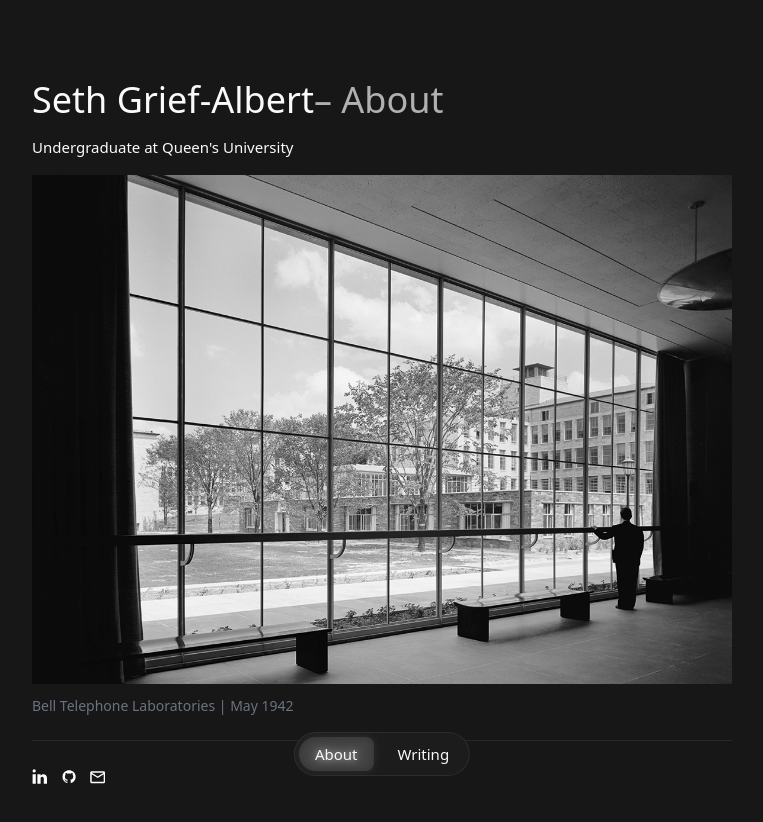
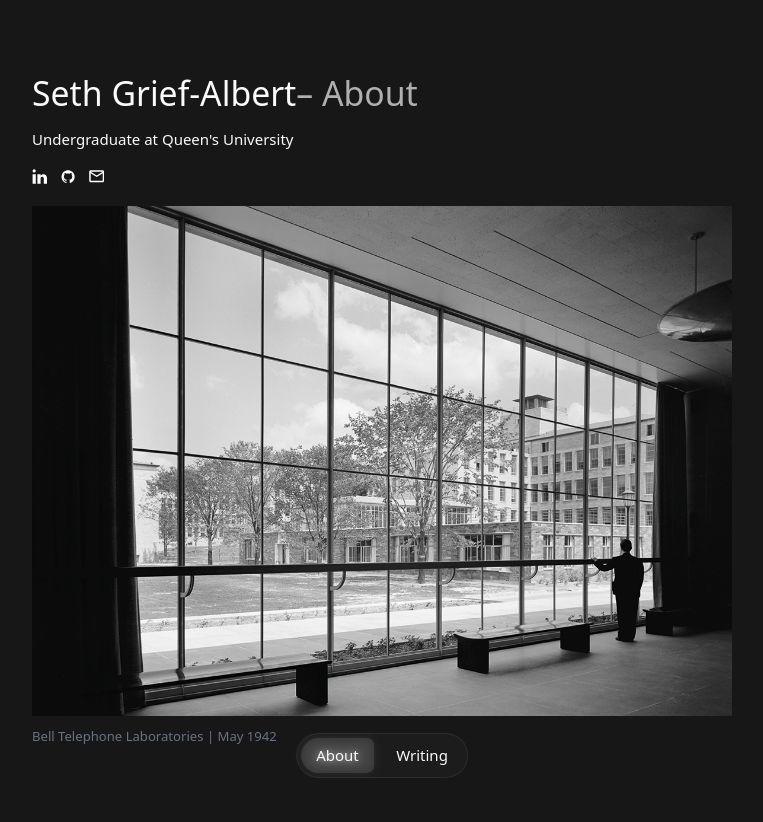
Before and after one commit to SethGA/seth, a Next.js app: page / in a window 1280 px wide. Shown: the top 822 px of the page, without its empty margins (258-1021 px from the left). After the commit the page ends 800 px from the top, so only its background shows below. Built offline with nearby package versions, Linux system fonts and the light colour scheme.

Commit message:
Add polishing changes

```diff
--- a/app/globals.css
+++ b/app/globals.css
@@ -34,9 +34,12 @@
   color: #fafafa;
 }
 
-body {
+html, body {
   @apply !font-light;
   font-size: 15px;
+  height: 100%;
+  overflow-y: auto;
+  overflow-x: hidden;
 }
 
 pre code {
--- a/app/layout.tsx
+++ b/app/layout.tsx
@@ -6,9 +6,24 @@ import Navbar from '../components/molecules/Navbar';
 import './globals.css';
 
 export const metadata: Metadata = {
-  metadataBase: new URL('https://www.marcelochaman.ca'),
+  metadataBase: new URL('https://www.sethgriefalbert.com'),
   title: 'Seth Grief-Albert - About',
   description: '...',
+  openGraph: {
+    title: 'Seth Grief-Albert - About',
+    description: '...',
+    url: 'https://www.sethgriefalbert.com',
+    siteName: 'Seth Grief-Albert',
+    images: [
+      {
+        url: 'https://github.com/SethGA/seth/blob/main/public/bell.png',
+        width: 1200,
+        height: 630,
+      },
+    ],
+    locale: 'en_US',
+    type: 'website',
+  },
 };
 
 export default function RootLayout({
@@ -18,7 +33,7 @@ export default function RootLayout({
 }) {
   return (
     <html lang="en">
-      <body className="no-scrollbar flex h-dvh flex-col xl:overflow-hidden">
+      <body className="no-scrollbar min-h-screen flex flex-col overflow-y-auto">
         {children}
         <Navbar />
         <Analytics />
--- a/app/page.tsx
+++ b/app/page.tsx
@@ -13,15 +13,14 @@ const PostPage = (props) => {
         <p className="w-full max-w-[700px] font-light">
           Undergraduate at Queen's University
         </p>
+        <IconBar className="!mb-1" />
         <figure className="w-full max-w-[700px]">
           <img src="/bell.png" className="w-full" />
           <figcaption className="text-sm text-gray-500 mt-3">
             Bell Telephone Laboratories | May 1942
           </figcaption>
           <div className="p-2"></div>
-          <hr className="my-2 w-full border-u-300/10" />
         </figure>
-        <IconBar className="!mb-2" />
       </div>
     </div>
   );
--- a/app/writing/[slug]/page.tsx
+++ b/app/writing/[slug]/page.tsx
@@ -39,7 +39,7 @@ export async function generateMetadata(
   } = matterResult.data;
 
   return {
-    metadataBase: new URL('https://www.marcelochaman.ca'),
+    metadataBase: new URL('https://www.sethgriefalbert.com'),
     title: `${title} | Seth Grief-Albert - Writing`,
     description: subtitle,
     openGraph: {
--- a/app/writing/page.tsx
+++ b/app/writing/page.tsx
@@ -10,7 +10,7 @@ export async function generateMetadata(
   parent: ResolvingMetadata,
 ): Promise<Metadata> {
   return {
-    metadataBase: new URL('https://www.marcelochaman.ca'),
+    metadataBase: new URL('https://www.sethgriefalbert.com'),
     title: 'Seth Grief-Albert - Writing',
     description: '...',
   };
--- a/components/molecules/IconBar.tsx
+++ b/components/molecules/IconBar.tsx
@@ -35,7 +35,7 @@ const IconBar = ({ className }: { className?: string }) => {
           />
         </svg>
       </a>
-      <a target="_blank" href="mailto:sethgriefalbert@gmail.com">
+      <a target="_blank" href="mailto:seth.griefalbert@queensu.ca">
         <svg
           width="15"
           height="15"
--- a/package.json
+++ b/package.json
@@ -31,10 +31,10 @@
     "gray-matter": "^4.0.3",
     "html-react-parser": "^5.0.6",
     "markdown-to-jsx": "^7.4.7",
-    "next": "^14.2.5",
+    "next": "^14.2.22",
     "prop-types": "^15.8.1",
-    "react": "^18",
-    "react-dom": "^18",
+    "react": "^18.3.1",
+    "react-dom": "^18.3.1",
     "react-element-to-jsx-string": "^15.0.0",
     "react-responsive-masonry": "^2.4.1",
     "tailwind-merge": "^2.2.1",
```
Also changed, not shown: 1 other file (tests, documents, lock files or other folders).
